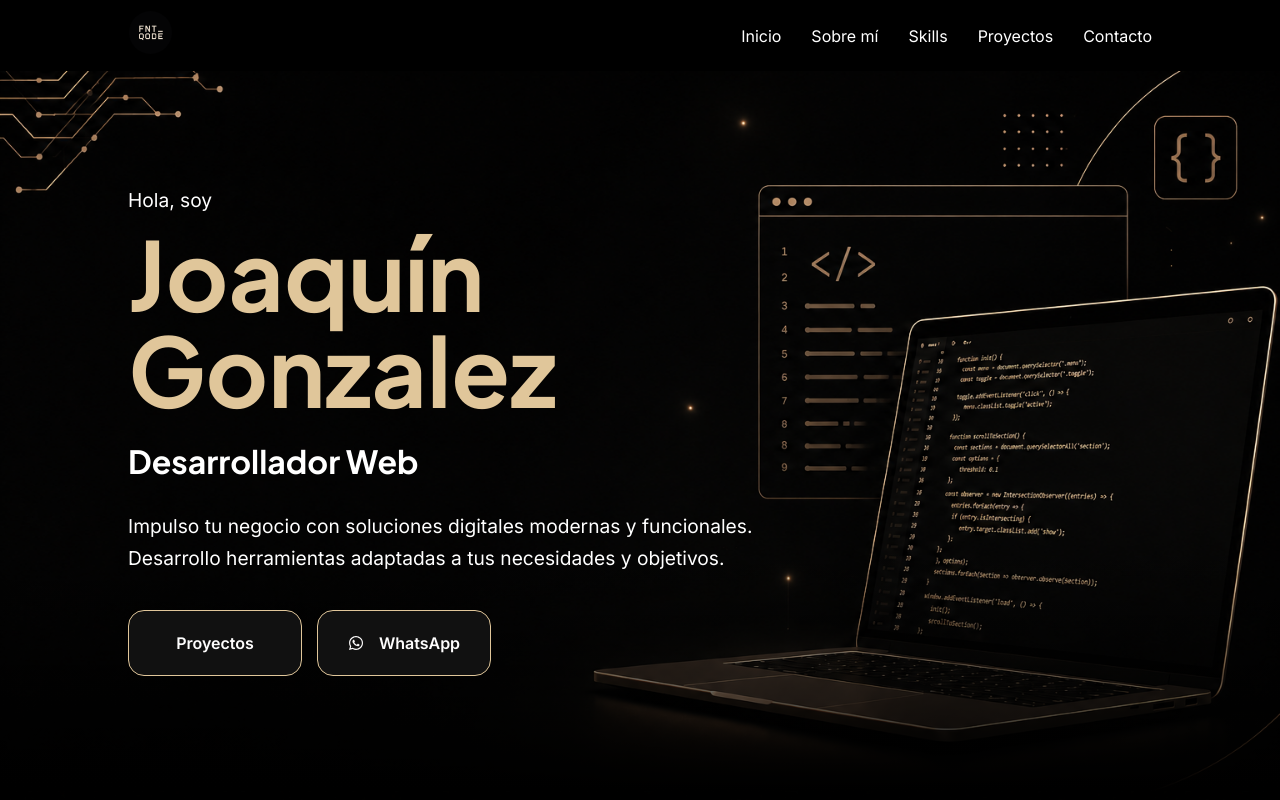
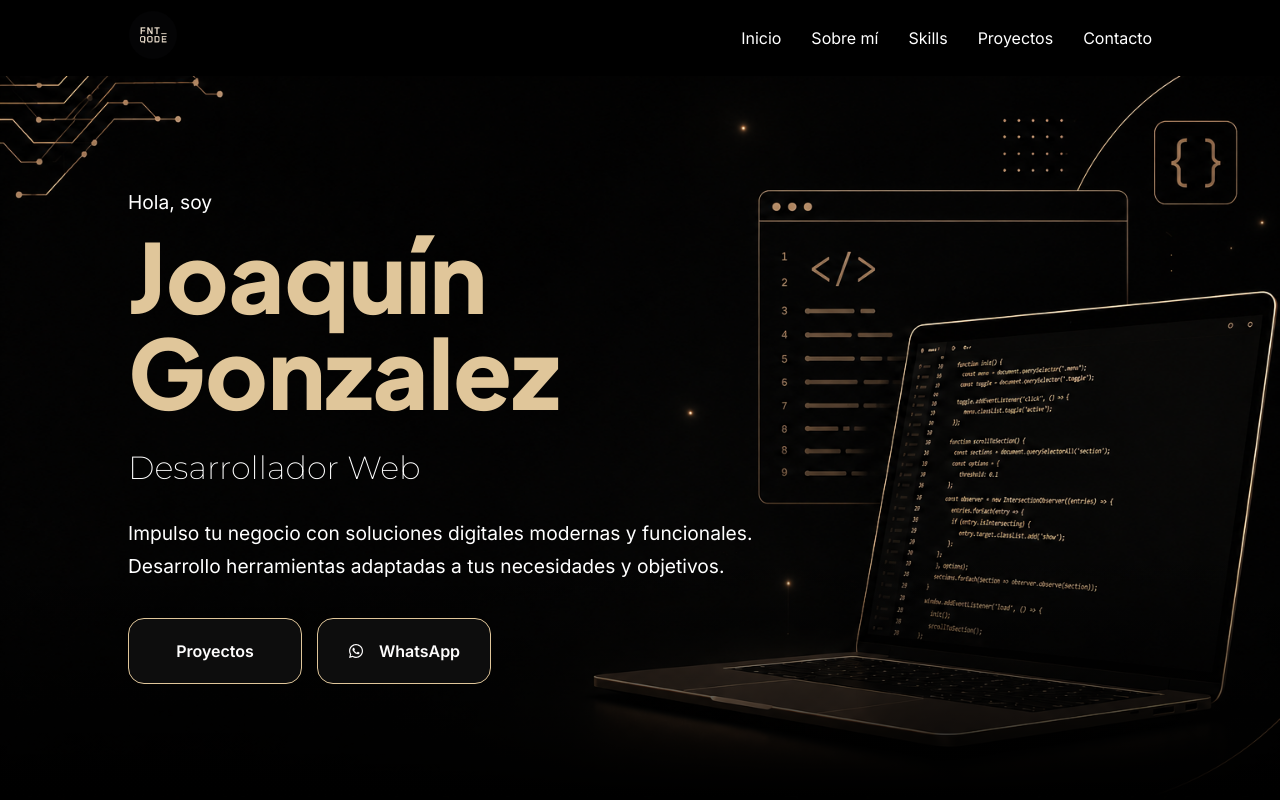
Before and after one commit to joaquingonzalezfonta/personal_portfolio, a React (Vite) app: page / in a window 1280 px wide. Shown: the top 800 px of the page. Built offline with nearby package versions, Linux system fonts and the light colour scheme.

Commit message:
Se cambió logo y editó tipografias

```diff
--- a/src/components/Hero/Hero.css
+++ b/src/components/Hero/Hero.css
@@ -28,13 +28,12 @@
 .hero h1 {
   font-size: clamp(3rem, 8vw, 6rem);
   line-height: 1;
-  margin-bottom: 20px;
   color: #E0C69A;
 }
 
 .hero h2 {
   font-size: 2rem;
-  margin-bottom: 25px;
+  margin: 25px 0;
 }
 
 .hero-description {
@@ -66,7 +65,7 @@
   border: 1px solid #E0C69A;
   border-radius: 16px;
 
-  background: #111;
+  background: #0D0D0D;
   color: #fefdfd;
 
   text-decoration: none;
--- a/src/components/Hero/Hero.jsx
+++ b/src/components/Hero/Hero.jsx
@@ -16,7 +16,8 @@ function Hero() {
           >
             <p className="hero-intro">Hola, soy</p>
 
-            <h1>Joaquín Gonzalez</h1>
+            <h1>Joaquín</h1>
+            <h1>Gonzalez</h1>
           </motion.div>
 
           <motion.div
--- a/src/components/navbar/NavBar.css
+++ b/src/components/navbar/NavBar.css
@@ -10,8 +10,8 @@
 }
 
 .logo-img {
-  width: 45px;
-  height: 45px;
+  width: 50px;
+  height: 50px;
   border-radius: 50%;
   transition: 0.3s;
   border: 1px solid black;
@@ -66,7 +66,7 @@ a:hover {
     flex-direction: column;
     align-items: center;
     padding: 25px 0;
-    background-color: black;
+    background-color: #0D0D0D;
     border-bottom: 1px solid #e5e5e5;
   }
 
--- a/src/index.css
+++ b/src/index.css
@@ -1,11 +1,13 @@
 @import url('https://fonts.googleapis.com/css2?family=Inter:wght@400;500;600&family=Plus+Jakarta+Sans:wght@600;700;800&display=swap');
+@import url('https://fonts.googleapis.com/css2?family=Outfit:wght@200;300&display=swap');
+@import url('https://fonts.googleapis.com/css2?family=Montserrat:wght@100;200;300&display=swap');
 
 
 :root {
   font-family: Arial, Helvetica, sans-serif;
   line-height: 1.5;
   font-weight: 400;
-  color: #1a1a1a;
+  color: #0D0D0D;
   background-color: #f5f5f5;
   font-synthesis: none;
   text-rendering: optimizeLegibility;
@@ -33,10 +35,14 @@ body {
 }
 
 h1,
-h2,
 h3 {
   font-family: "Plus Jakarta Sans", sans-serif;
-  font-weight: 700;
+  font-weight: 800;
+}
+
+h2 {
+  font-family: "Montserrat", sans-serif;
+  font-weight: 200;
 }
 
 p {
```
